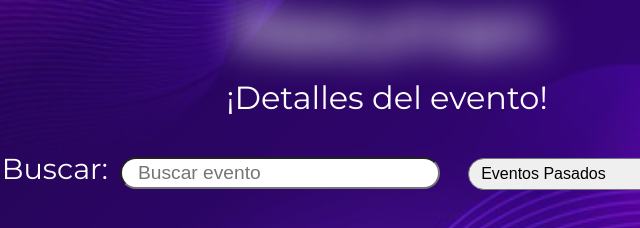
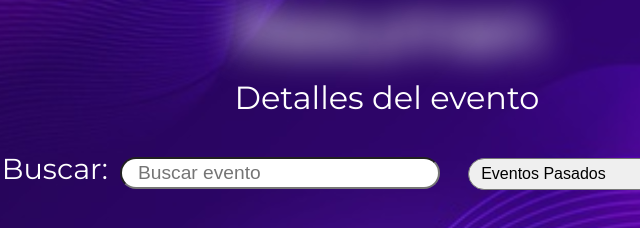
Before and after one commit to BLADIMIR82/site-Amazing-Envents, a plain HTML site: page detalle.html in a window 1280 px wide. Shown: the part 197-425 px from the top of the page, 253-893 px from the left. Drawn offline with Linux system fonts and the light colour scheme; no server answers.

Commit message:
modificacion

```diff
--- a/detalle.html
+++ b/detalle.html
@@ -25,7 +25,7 @@
 
         <div>
           <h1>Resumen</h1>
-          <p class="p1">¡Detalles del evento!</p>
+          <p class="p1">Detalles del evento</p>
         </div>
         <div class="filters">
           <label class="label1" for="searchInput">Buscar:</label>
```
